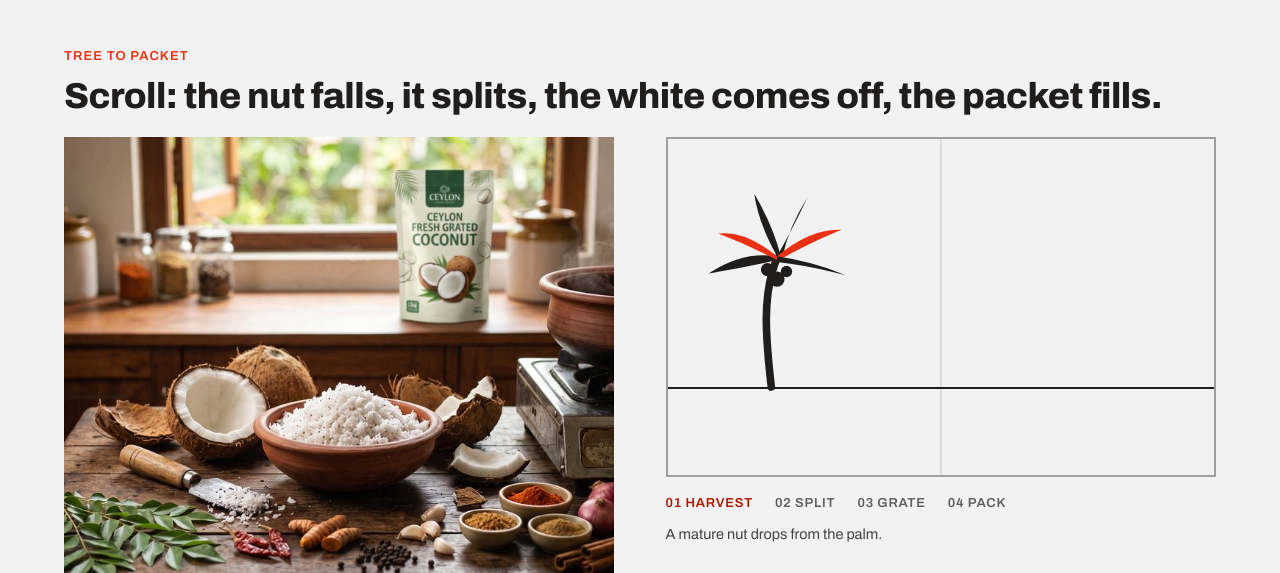
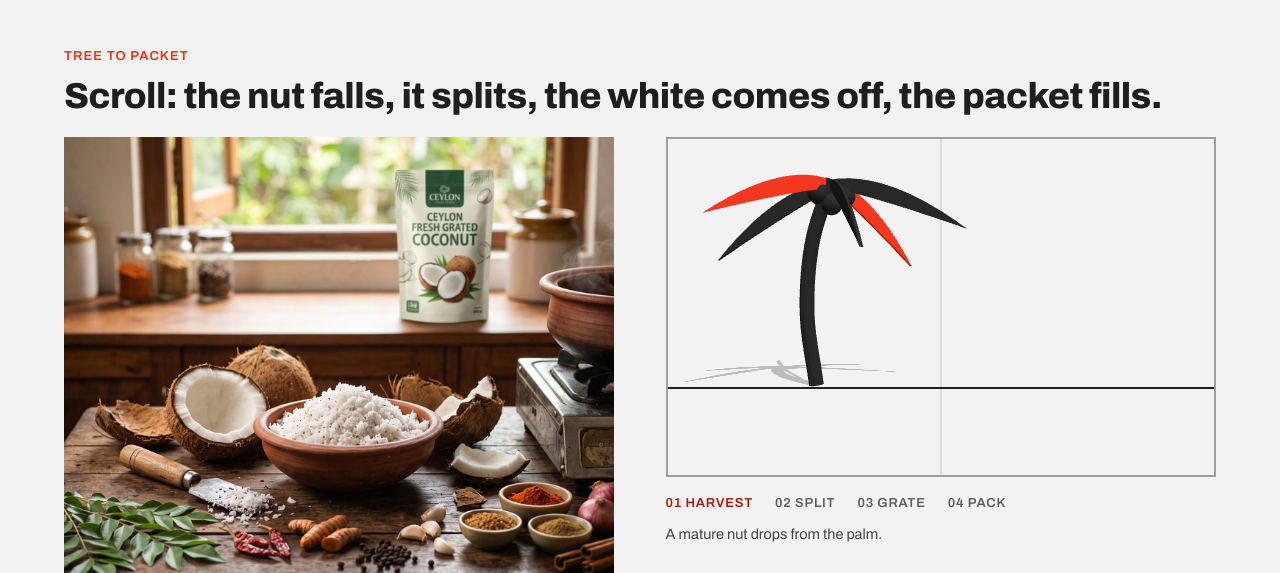
Before and after one commit to harshawalisundara97/coco, a plain HTML site: page index.html in a window 1280 px wide. Shown: the part 4320-4893 px from the top of the page. Drawn offline with nearby package versions, Linux system fonts and the light colour scheme.

Commit message:
Render the tree-to-packet story in WebGL, over the flat version
story-3d.js draws the four stages in real 3D: a modelled palm, a nut that tumbles as it falls, two shells opening into bowls with the white flesh showing, a pile of grated coconut, and a packet that turns to face the camera. Flat-shaded in the site's own three colours rather than photoreal, so it belongs to the paper-and-ink design instead of importing another site's lighting.

- Pure enhancement: app.js still animates the SVG/DOM version unconditionally and now dispatches a storyprogress event, so the scroll maths lives in one place. The module adds .has-3d only once a WebGL context exists, and that class is what hides the flat shapes — no WebGL, blocked CDN or failed import and the flat version simply stays
- Event-driven rendering rather than a rAF loop, so the scene costs nothing while off screen; pixel ratio capped at 2
- Scene y=0 is placed at the panel's 74% ground rule so the 3D shares the design's anchor with the 2D furniture
- Three.js via a jsDelivr import map: the site's one runtime third-party dependency, swappable for a local copy

Co-Authored-By: Claude Opus 5 <noreply@anthropic.com>

```diff
--- a/app.js
+++ b/app.js
@@ -311,6 +311,9 @@
       steps.forEach((s, i) => s.classList.toggle('is-active', i === active));
       caption.textContent = STAGES[active].caption;
       progress.style.width = (p * 100) + '%';
+
+      // The WebGL layer, when it loaded, animates off this same progress.
+      section.dispatchEvent(new CustomEvent("storyprogress", { detail: p }));
     }
 
     function measure() {
--- a/index.html
+++ b/index.html
@@ -6,7 +6,7 @@
 <title>KussiAmma.lk — Fresh grated coconut, cash on delivery</title>
 <meta name="description" content="Fresh grated coconut in 100g, 250g, 500g and 1kg packs, plus first-press coconut milk. Order online, pay cash at the door or by bank transfer. Island-wide delivery.">
 <link rel="icon" href="assets/photos/pack-250g.jpg">
-<link rel="stylesheet" href="styles.css?v=9">
+<link rel="stylesheet" href="styles.css?v=10">
 </head>
 <body>
 
@@ -219,6 +219,7 @@
                   <circle class="hanging" id="stageHanging" cx="80" cy="106" r="8"/>
                 </svg>
               </div>
+              <canvas class="stage-canvas" id="stageCanvas" aria-hidden="true"></canvas>
               <div class="stage-guide"></div>
               <div class="stage-ground"></div>
               <div class="stage-nut" id="stageNut"></div>
@@ -434,8 +435,6 @@
     </div>
   </section>
 </main>
-
-<footer class="wrap">
   <div class="footer">
     <span>KUSSIAMMA.LK — fresh grated coconut. Cash on delivery or bank transfer.</span>
     <span><span data-seller="phone">—</span> · <a data-seller="email" href="mailto:">—</a></span>
@@ -453,6 +452,24 @@
 
 <div class="toast" id="toast" role="status" aria-live="polite"></div>
 
-<script src="app.js?v=9"></script>
+<script src="app.js?v=10"></script>
+
+<!-- The story's WebGL layer. Pure enhancement: if the module fails to load,
+     is blocked, or finds no WebGL context, the DOM animation above stays. -->
+<script type="importmap">
+{ "imports": { "three": "https://cdn.jsdelivr.net/npm/three@0.160.0/build/three.module.js" } }
+</script>
+<script type="module">
+  try {
+    const { createStory3D } = await import('./story-3d.js?v=2');
+    const panel = document.getElementById('stagePanel');
+    const canvas = document.getElementById('stageCanvas');
+    if (panel && canvas && createStory3D(panel, canvas)) {
+      panel.classList.add('has-3d');
+    }
+  } catch (err) {
+    console.info('Story 3D unavailable, keeping the flat version.', err);
+  }
+</script>
 </body>
 </html>
--- /dev/null
+++ b/story-3d.js
@@ -0,0 +1,280 @@
+/* KussiAmma.lk — the "tree to packet" story in WebGL.
+ *
+ * Progressive enhancement over the DOM version in app.js: that one keeps
+ * working on its own, and this module only takes over once a WebGL context
+ * actually exists. It listens for the `storyprogress` event app.js already
+ * dispatches, so the scroll maths lives in exactly one place.
+ *
+ * Stylised, not photoreal — flat shading in the site's own three colours, so
+ * the scene belongs to the paper-and-ink design rather than importing another
+ * website's lighting.
+ */
+import * as THREE from 'three';
+
+const INK = 0x201e1d;
+const ACCENT = 0xec3013;
+const PAPER = 0xf3f2f2;
+const PALE = 0xffc4b8;
+
+/* The four stage windows, identical to the DOM version. */
+const W = {
+  fall: [0, 0.42],
+  split: [0.42, 0.58],
+  grate: [0.56, 0.78],
+  pack: [0.76, 1]
+};
+
+const clamp01 = (n) => Math.min(1, Math.max(0, n));
+const ramp = (p, [from, to]) => clamp01((p - from) / (to - from));
+
+function label() {
+  const c = document.createElement('canvas');
+  c.width = 512;
+  c.height = 640;
+  const x = c.getContext('2d');
+  x.fillStyle = '#f3f2f2';
+  x.fillRect(0, 0, c.width, c.height);
+  x.strokeStyle = '#201e1d';
+  x.lineWidth = 14;
+  x.strokeRect(7, 7, c.width - 14, c.height - 14);
+  x.fillStyle = '#201e1d';
+  x.textAlign = 'center';
+  x.font = '800 46px Archivo, system-ui, sans-serif';
+  x.fillText('KUSSIAMMA.LK', c.width / 2, 250);
+  x.fillStyle = '#ec3013';
+  x.fillRect(120, 285, c.width - 240, 8);
+  x.fillStyle = '#444141';
+  x.font = '600 32px Archivo, system-ui, sans-serif';
+  x.fillText('Fresh grated', c.width / 2, 360);
+  x.fillText('coconut', c.width / 2, 402);
+  x.fillStyle = '#201e1d';
+  x.font = '800 40px Archivo, system-ui, sans-serif';
+  x.fillText('500 g', c.width / 2, 478);
+  const t = new THREE.CanvasTexture(c);
+  t.colorSpace = THREE.SRGBColorSpace;
+  return t;
+}
+
+/** One frond: a flat leaf shape, extruded a hair so it catches the light. */
+function frond(color) {
+  const s = new THREE.Shape();
+  s.moveTo(0, 0);
+  s.quadraticCurveTo(0.7, 0.42, 2.0, 0.12);
+  s.quadraticCurveTo(0.8, 0.04, 0, -0.1);
+  const g = new THREE.ExtrudeGeometry(s, { depth: 0.04, bevelEnabled: false });
+  return new THREE.Mesh(g, new THREE.MeshStandardMaterial({
+    color, roughness: 0.85, metalness: 0, flatShading: true, side: THREE.DoubleSide
+  }));
+}
+
+function buildPalm() {
+  const palm = new THREE.Group();
+
+  const curve = new THREE.CatmullRomCurve3([
+    new THREE.Vector3(0, 0, 0),
+    new THREE.Vector3(-0.12, 1.0, 0.04),
+    new THREE.Vector3(-0.05, 2.0, 0.02),
+    new THREE.Vector3(0.22, 2.85, 0)
+  ]);
+  const trunk = new THREE.Mesh(
+    new THREE.TubeGeometry(curve, 40, 0.1, 10, false),
+    new THREE.MeshStandardMaterial({ color: INK, roughness: 0.95, flatShading: true })
+  );
+  trunk.castShadow = true;
+  palm.add(trunk);
+
+  const crown = new THREE.Group();
+  crown.position.copy(curve.getPoint(1));
+  palm.add(crown);
+
+  for (let i = 0; i < 6; i++) {
+    const f = frond(i % 3 === 1 ? ACCENT : INK);
+    f.rotation.y = (i / 6) * Math.PI * 2;
+    f.rotation.z = -0.42 - (i % 2) * 0.22;
+    f.castShadow = true;
+    crown.add(f);
+  }
+
+  // The cluster the nut drops from; the third one is the one that goes.
+  const nutMat = new THREE.MeshStandardMaterial({ color: INK, roughness: 0.9, flatShading: true });
+  const cluster = new THREE.Group();
+  [[-0.16, -0.2, 0.08], [0.17, -0.22, -0.05], [0, -0.34, 0.02]].forEach((pos) => {
+    const n = new THREE.Mesh(new THREE.SphereGeometry(0.15, 16, 12), nutMat);
+    n.position.set(...pos);
+    n.castShadow = true;
+    cluster.add(n);
+  });
+  crown.add(cluster);
+
+  return { palm, crown, dropped: cluster.children[2] };
+}
+
+export function createStory3D(panel, canvas) {
+  let renderer;
+  try {
+    renderer = new THREE.WebGLRenderer({ canvas, alpha: true, antialias: true });
+  } catch {
+    return null;                    // no WebGL — the DOM version stays
+  }
+  if (!renderer.getContext()) return null;
+
+  renderer.setPixelRatio(Math.min(window.devicePixelRatio, 2));
+  renderer.shadowMap.enabled = true;
+  renderer.shadowMap.type = THREE.PCFSoftShadowMap;
+
+  const scene = new THREE.Scene();
+  const camera = new THREE.PerspectiveCamera(34, 1, 0.1, 100);
+
+  scene.add(new THREE.HemisphereLight(0xffffff, 0xd9d4cf, 2.1));
+  const key = new THREE.DirectionalLight(0xffffff, 2.4);
+  key.position.set(3.2, 5.4, 4.2);
+  key.castShadow = true;
+  key.shadow.mapSize.set(1024, 1024);
+  key.shadow.camera.left = -5;
+  key.shadow.camera.right = 5;
+  key.shadow.camera.top = 5;
+  key.shadow.camera.bottom = -5;
+  scene.add(key);
+
+  // Catches the shadow only, so the paper panel stays the ground colour.
+  const floor = new THREE.Mesh(
+    new THREE.PlaneGeometry(24, 24),
+    new THREE.ShadowMaterial({ opacity: 0.22 })
+  );
+  floor.rotation.x = -Math.PI / 2;
+  floor.receiveShadow = true;
+  scene.add(floor);
+
+  const { palm, crown, dropped } = buildPalm();
+  palm.position.x = -1.75;
+  scene.add(palm);
+
+  const nut = new THREE.Mesh(
+    new THREE.SphereGeometry(0.3, 24, 18),
+    new THREE.MeshStandardMaterial({ color: INK, roughness: 0.9, flatShading: true })
+  );
+  nut.castShadow = true;
+  scene.add(nut);
+
+  /* Two half shells. Cut on the horizontal so each is a bowl rather than a
+     ball, tipped toward the camera so you can see the white inside — a
+     hemisphere viewed head-on is just a circle and reads as a whole nut. */
+  function shell(outer) {
+    const g = new THREE.Group();
+    const husk = new THREE.Mesh(
+      new THREE.SphereGeometry(0.34, 26, 14, 0, Math.PI * 2, 0, Math.PI / 2),
+      new THREE.MeshStandardMaterial({
+        color: outer, roughness: 0.9, flatShading: true, side: THREE.DoubleSide
+      })
+    );
+    husk.rotation.x = Math.PI;              // open side up
+    husk.castShadow = true;
+    g.add(husk);
+
+    const flesh = new THREE.Mesh(
+      new THREE.SphereGeometry(0.30, 26, 14, 0, Math.PI * 2, 0, Math.PI / 2),
+      new THREE.MeshStandardMaterial({ color: PAPER, roughness: 1, side: THREE.DoubleSide })
+    );
+    flesh.rotation.x = Math.PI;
+    g.add(flesh);
+
+    g.rotation.x = -0.5;                    // tip the opening toward the camera
+    return g;
+  }
+
+  const halfL = shell(INK);
+  const halfR = shell(ACCENT);
+  scene.add(halfL, halfR);
+
+  const pile = new THREE.Mesh(
+    new THREE.ConeGeometry(0.5, 0.8, 22),
+    new THREE.MeshStandardMaterial({ color: PALE, roughness: 1, flatShading: true })
+  );
+  pile.castShadow = true;
+  scene.add(pile);
+
+  const packet = new THREE.Mesh(
+    new THREE.BoxGeometry(0.95, 1.22, 0.3),
+    [
+      new THREE.MeshStandardMaterial({ color: PAPER, roughness: 0.95 }),
+      new THREE.MeshStandardMaterial({ color: PAPER, roughness: 0.95 }),
+      new THREE.MeshStandardMaterial({ color: PAPER, roughness: 0.95 }),
+      new THREE.MeshStandardMaterial({ color: PAPER, roughness: 0.95 }),
+      new THREE.MeshStandardMaterial({ map: label(), roughness: 0.92 }),
+      new THREE.MeshStandardMaterial({ color: PAPER, roughness: 0.95 })
+    ]
+  );
+  packet.castShadow = true;
+  scene.add(packet);
+
+  function resize() {
+    const w = panel.clientWidth;
+    const h = panel.clientHeight;
+    if (!w || !h) return;
+    renderer.setSize(w, h, false);
+    camera.aspect = w / h;
+
+    /* The design anchors everything to a ground rule at 74% of the panel, so
+       put the scene's y=0 exactly there rather than in the middle of frame. */
+    const dist = 7.4;
+    const visible = 2 * dist * Math.tan((camera.fov * Math.PI) / 360);
+    camera.position.set(0.9, 0.24 * visible, dist);
+    camera.lookAt(0, 0.24 * visible, 0);
+    camera.updateProjectionMatrix();
+  }
+
+  function draw(p) {
+    const fall = ramp(p, W.fall);
+    const split = ramp(p, W.split);
+    const grate = ramp(p, W.grate);
+    const pack = ramp(p, W.pack);
+
+    // 01 — the nut lets go and falls to the ground, turning as it goes.
+    const startX = palm.position.x + 0.22;
+    const startY = 2.5;
+    nut.visible = fall > 0.03 && p < W.split[0];
+    nut.position.set(startX + (0 - startX) * fall, startY + (0.3 - startY) * fall, 0);
+    nut.rotation.set(fall * 5.2, fall * 3.4, 0);
+    dropped.visible = fall <= 0.03;
+
+    // The crown recoils once as the weight leaves, then settles.
+    const recoil = Math.sin(fall * Math.PI * 2) * (1 - fall) * 0.06;
+    palm.rotation.z = recoil;
+    crown.rotation.x = -recoil * 1.4;
+
+    // 02 — the shells open out along the ground.
+    const shellFade = pack > 0 ? 1 - pack : 1;
+    halfL.visible = halfR.visible = p >= W.split[0] && shellFade > 0.02;
+    halfL.position.set(-split * 0.62, 0.18 * shellFade, 0);
+    halfR.position.set(split * 0.62, 0.18 * shellFade, 0);
+    halfL.scale.setScalar(shellFade);
+    halfR.scale.setScalar(shellFade);
+
+    // 03 — the grated pile builds between them.
+    pile.visible = grate > 0.01 && shellFade > 0.02;
+    pile.scale.set(1, Math.max(0.001, grate) * shellFade, 1);
+    // Cone scales about its centre, so lift it by half its scaled height to
+    // keep the base sitting exactly on the ground.
+    pile.position.set(0, 0.4 * grate * shellFade, 0.1);
+
+    // 04 — the packet rises into its place and turns to face you.
+    packet.visible = pack > 0.01;
+    packet.position.set(0, 0.61 * pack, 0);
+    packet.scale.setScalar(0.6 + pack * 0.4);
+    packet.rotation.y = (1 - pack) * 1.5;
+
+    renderer.render(scene, camera);
+  }
+
+  resize();
+  window.addEventListener('resize', () => { resize(); draw(lastP); });
+
+  let lastP = 0;
+  panel.closest('.story').addEventListener('storyprogress', (e) => {
+    lastP = e.detail;
+    draw(lastP);
+  });
+
+  draw(0);
+  return { draw, resize };
+}
--- a/styles.css
+++ b/styles.css
@@ -435,8 +435,21 @@ figure { margin: 0; }
   height: var(--rule); background: var(--color-text);
 }
 
-/* The palm the nut falls from. Rooted on the ground rule, and it leans with
-   the fall — the sway angle is set from scroll progress, never a timer. */
+/* The WebGL layer sits over the panel's ground rule and guide, which stay as
+   the design's furniture. Once it reports for duty the flat shapes below step
+   aside; if it never loads, they are the animation. */
+.stage-canvas {
+  position: absolute; inset: 0;
+  width: 100%; height: 100%;
+  display: block;
+}
+.stage-panel:not(.has-3d) .stage-canvas { display: none; }
+.stage-panel.has-3d .stage-tree,
+.stage-panel.has-3d .stage-nut,
+.stage-panel.has-3d .stage-half,
+.stage-panel.has-3d .stage-pile,
+.stage-panel.has-3d .stage-packet { display: none; }
+
 .stage-tree {
   /* Sized against the panel, not in fixed pixels, so the palm always fits
      between the ground rule and the top edge whatever height the stage gets. */
```
Also changed, not shown: 1 other file.
